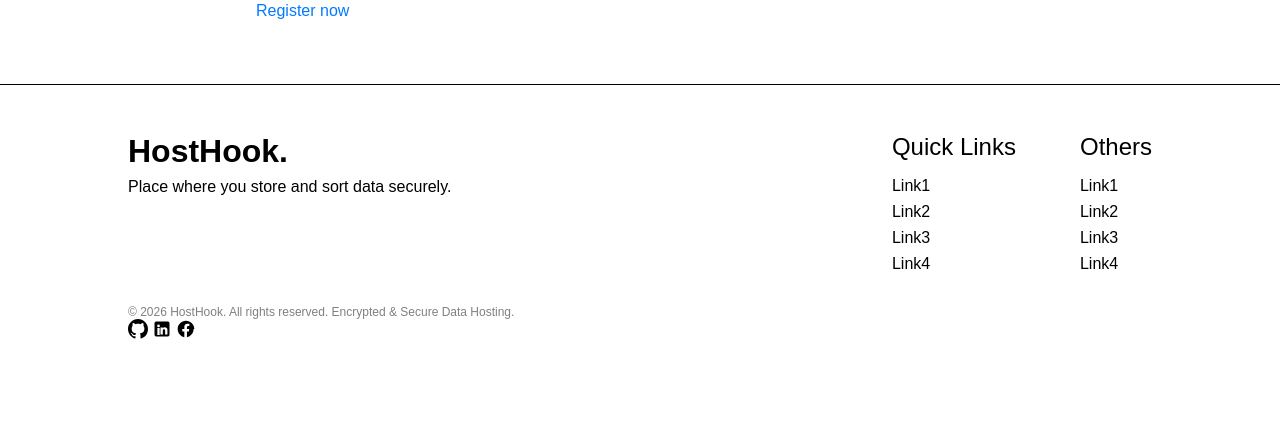
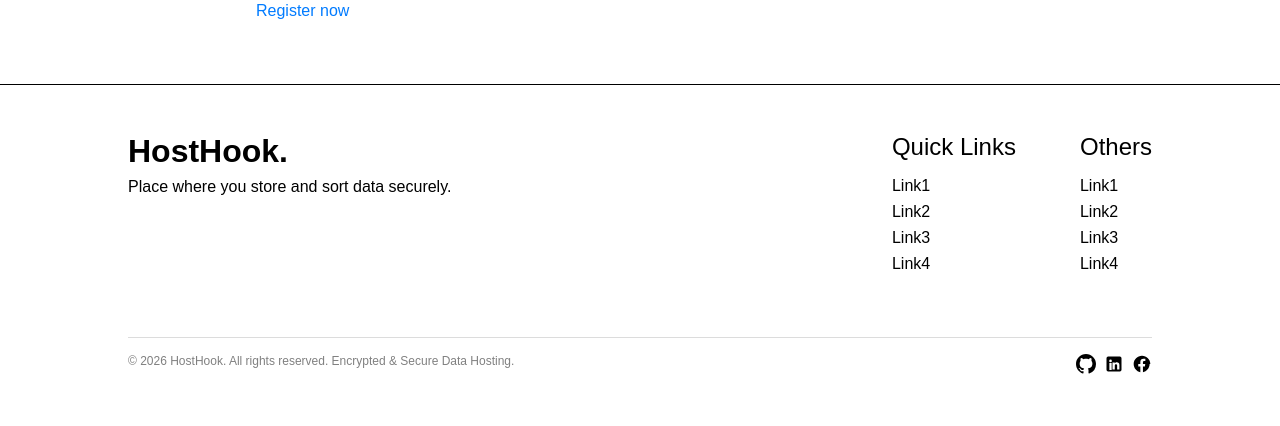
Before and after one commit to sabuka-dumbo/HostHook, a Django app: page / in a window 1280 px wide. Shown: the part 2120-2546 px from the top of the page. Before the commit the page ends 2459 px from the top, so only its background shows below. Run offline with Django 5.2, Linux system fonts and the light colour scheme.

Commit message:
Sep 20, 2026, 8:53 PM

```diff
--- a/HostHook/hhapp/static/css/layout.css
+++ b/HostHook/hhapp/static/css/layout.css
@@ -112,10 +112,10 @@ footer {
     border-top: 1px solid black;
     display: flex;
     flex-direction: column;
-    gap: 32px;
+    gap: 64px;
 }
 
-.part1 {
+.fpart1 {
     width: 100%;
     height: max-content;
     display: flex;
@@ -190,7 +190,7 @@ footer {
 
 .p2-p1 h1 {
     width: max-content;
-    max-width: 70%;
+    max-width: 100%;
     font-size: 12px;
     font-family: 'Arial', sans-serif;
     font-weight: lighter;
@@ -198,6 +198,28 @@ footer {
     height: max-content;
     margin: 0;
     padding: 0;
+}
+
+.p2-p1 {
+    width: 70%;
+}
+
+.p2-p2 {
+    width: 30%;
+    display: flex;
+    flex-direction: row;
+    gap: 8px;
+    justify-content: end;
+}
+
+.fpart2 {
+    width: 100%;
+    height: max-content;
+    display: flex;
+    flex-direction: row;
+    justify-content: space-between;
+    border-top: 1px solid gainsboro;
+    padding-top: 16px;
 }
 
 @media (max-width: 768px) {
--- a/HostHook/hhapp/templates/layout.html
+++ b/HostHook/hhapp/templates/layout.html
@@ -40,7 +40,7 @@
         </main>
 
         <footer>
-            <div class="part1">
+            <div class="fpart1">
                 <div class="p1-p1">
                     <h1 class="p1-title">HostHook.</h1>
                     <h2 class="p1-title2">Place where you store and sort data securely.</h2>
@@ -71,7 +71,7 @@
                 </div>
             </div>
 
-            <div class="part2">
+            <div class="fpart2">
                 <div class="p2-p1">
                     <h1>© 2026 HostHook. All rights reserved. Encrypted & Secure Data Hosting.</h1>
                 </div>
```
